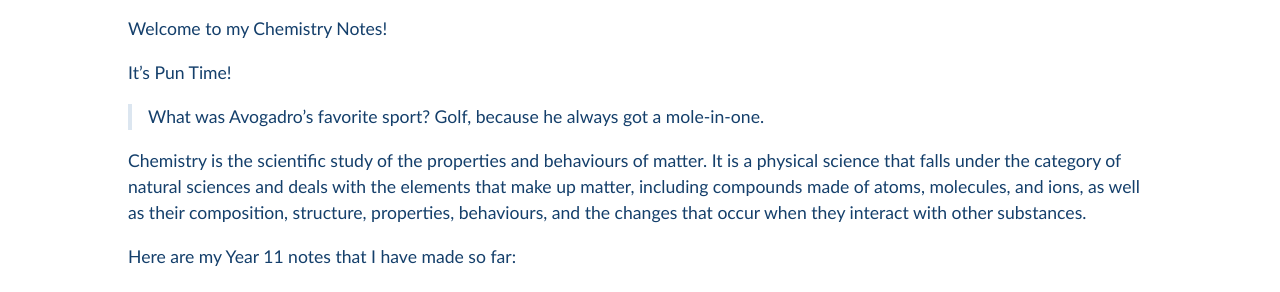
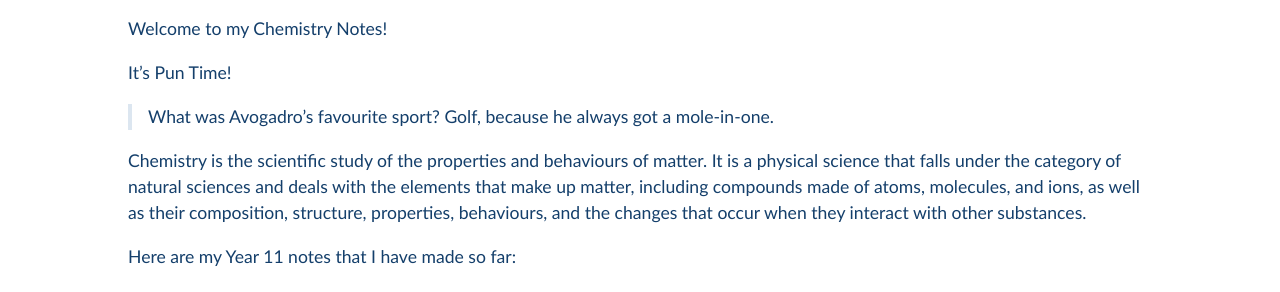
Before and after one commit to Pi-thagoras/the-chicken-pen, a Jekyll site: the page built from Chemistry-Notes.md, in a window 1280 px wide. Shown: the part 369-661 px from the top of the page. Built offline with Jekyll 4.4.1, drawn with Linux system fonts in a browser that asks for light colours.

Commit message:
vault backup: 2023-05-17 18:48:42

```diff
--- a/Chemistry-Notes.md
+++ b/Chemistry-Notes.md
@@ -5,7 +5,7 @@ title: "Chemistry Notes"
 Welcome to my Chemistry Notes!
 
 It's Pun Time!
->What was Avogadro's favorite sport? Golf, because he always got a mole-in-one.
+>What was Avogadro's favourite sport? Golf, because he always got a mole-in-one.
 
 Chemistry is the scientific study of the properties and behaviours of matter. It is a physical science that falls under the category of natural sciences and deals with the elements that make up matter, including compounds made of atoms, molecules, and ions, as well as their composition, structure, properties, behaviours, and the changes that occur when they interact with other substances.
 
```
